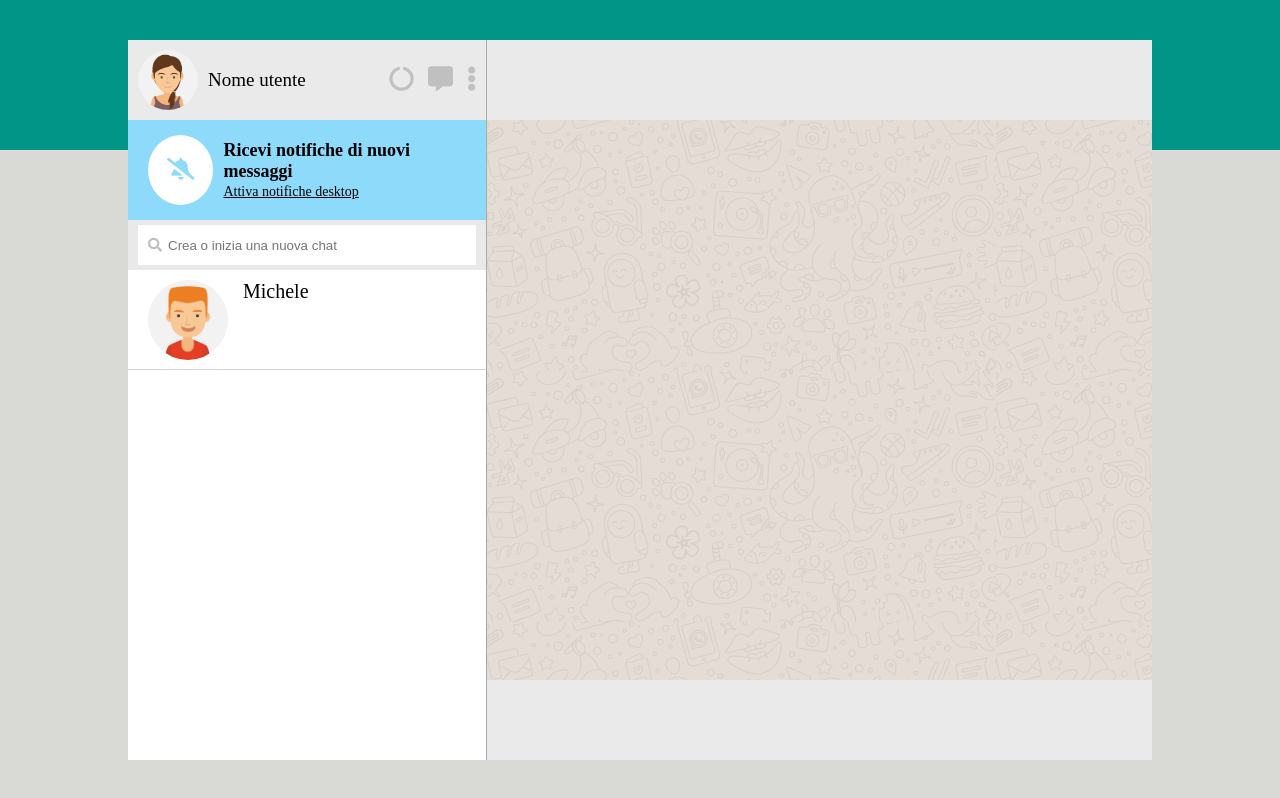
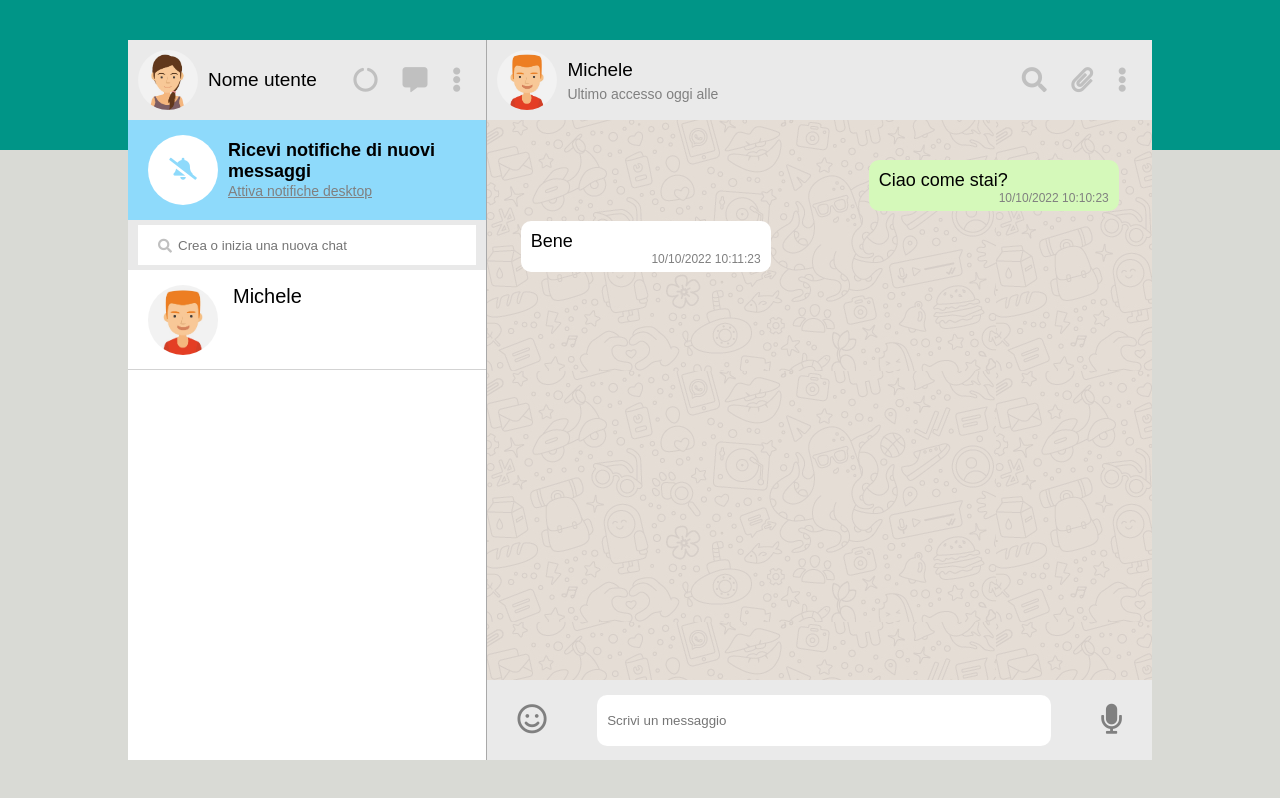
Before and after one commit to AlessioBottin/vue-boolzapp, a plain HTML site: page milestone 1/index.html in a window 1280 px wide. Drawn offline with nearby package versions, Linux system fonts and the light colour scheme.

Commit message:
right col done

```diff
--- a/milestone 1/css/style.css
+++ b/milestone 1/css/style.css
@@ -14,10 +14,14 @@ ul {
 }
 
 /* COMMON  */
+body {
+    font-family: Arial, Helvetica, sans-serif;
+}
+
 .icon {
     color: rgb(192, 192, 192);
     font-size: 25px;
-    margin-left: 10px;
+    margin-left: 20px;
 }
 
 .grey-background {
@@ -29,7 +33,7 @@ ul {
     height: 100vh;
     position: relative;
     overflow: hidden;
-    min-width: 956px;
+    min-width: 1222px;
 }
 
 /* Background */
@@ -57,6 +61,7 @@ ul {
     display: flex;
     flex-direction: row;
     overflow: hidden;
+    background-color: lightgray;
 }
 
 /* Left column  */
@@ -69,7 +74,7 @@ ul {
 /* User bar  */
 .user-bar {
     height: 80px;
-    padding: 10px;
+    padding: 10px 25px 10px 10px;
     display: flex;
     flex-direction: row;
     justify-content: space-between;
@@ -107,7 +112,7 @@ ul {
 }
 .notifications-bar span {
     height: 70px;
-    width: 70px;
+    min-width: 70px;
     border-radius: 50%;
     background-color: white;
     line-height: 70px;
@@ -122,7 +127,7 @@ ul {
 }
 
 .notifications-bar a {
-    color: black;
+    color: gray;
     font-size: 14px;
 }
 
@@ -140,7 +145,7 @@ ul {
     width: 100%;
     height: 40px;
     margin: auto;
-    padding: 0 10px 0 30px;
+    padding: 0 10px 0 40px;
     color: rgb(126, 126, 126);
 }
 
@@ -170,13 +175,13 @@ ul {
     height: 100px;
     display: flex;
     flex-direction: row;
-    padding: 10px 20px;
+    padding: 15px 20px;
     font-size: 20px;
     border-bottom: 1px solid lightgray;
 }
 
 .chat-list ul li img {
-    height: 80px;
+    height: 70px;
     border-radius: 50%;
     margin-right: 15px;
 }
@@ -190,15 +195,102 @@ ul {
 
 .contact-bar {
     height: 80px;
-    padding: 10px;
+    padding: 10px 25px 10px 10px;
+    display: flex;
+    flex-direction: row;
+    justify-content: space-between;
+    align-items: center;
 }
 
+.contact-info {
+    font-size: 19px;
+    display: flex;
+    flex-direction: row;
+}
+
+.contact-info span {
+    align-self: center;
+}
+
+.contact-info img {
+    border-radius: 50%;
+    height: 60px;
+    margin-right: 10px;
+}
+
+.contact-info .access {
+    color:gray;
+    font-size: 14px;
+    margin-top: 5px;
+}
+
+/* Chat  */
 .chat {
     height: calc(100% - 160px);
     background-image: url(../img/mine.jpg);
     overflow-y: auto;
 }
 
+.chat-container {
+    width: 90%;
+    margin: auto;
+    padding-top: 40px;
+    display: flex;
+    flex-direction: column;
+}
+
+.message {
+    margin-bottom: 10px;
+    min-width: 250px;
+    padding: 10px 2px 20px 10px;
+    border-radius: 10px;
+    max-width: 50%;
+    position: relative;
+}
+
+.message div {
+    font-size: 18px;
+}
+
+.message .time {
+    position: absolute;
+    right: 10px;
+    color: gray;
+    font-size: 12px;
+}
+
+.sent {
+    background-color: #d5f9ba;
+    align-self: flex-end;
+}
+
+.received {
+    background-color: white;
+    align-self: flex-start;
+}
+
+/* Input  */
 .input-bar {
     height: 80px;
+    display: flex;
+    flex-direction: row;
+    justify-content: space-between;
+    align-items: center;
+    padding: 10px 30px;
 }
+
+.input-bar span {
+    color: gray;
+    font-size: 30px;
+}
+
+.input-bar input {
+    width: 75%;
+    border: none;
+    padding: 18px 10px;
+    border-radius: 10px;
+}
+
+.input-bar input:focus {
+    outline: none;
+}
--- a/milestone 1/index.html
+++ b/milestone 1/index.html
@@ -80,19 +80,50 @@
                 <!-- Right column  -->
                 <div class="col-r">
 
-                    <!-- Contact info  -->
+                    <!-- Contact Bar  -->
                     <div class="contact-bar grey-background">
+
+                        <!-- Contact info  -->
+                        <div class="contact-info">
+                            <img src="img/avatar_1.jpg" alt="avatar_1">
+                            <span class="contact-txt">
+                                <p class="name">Michele</p>
+                                <p class="access">Ultimo accesso oggi alle</p>
+                            </span>
+                        </div>
+
+                        <!-- Buttons  -->
+                        <div class="bar-buttons">
+                            <span class="icon"><i class="fas fa-search"></i></span>
+                            <span class="icon"><i class="fas fa-paperclip"></i></span>
+                            <span class="icon"><i class="fas fa-ellipsis-v"></i></span>
+
+                        </div>
 
                     </div>
 
                     <!-- Chat  -->
                     <div class="chat">
+                        <div class="chat-container">
 
+                            <div class="message sent">
+                                <div>Ciao come stai?</div>
+                                <span class="time">10/10/2022 10:10:23</span>
+                            </div>
+
+                            <div class="message received">
+                                <div>Bene</div>
+                                <span class="time">10/10/2022 10:11:23</span>
+                            </div>
+
+                        </div>
                     </div>
 
                     <!-- Input bar  -->
                     <div class="input-bar grey-background">
-
+                        <span><i class="far fa-smile"></i></span>
+                        <input type="text" placeholder="Scrivi un messaggio">
+                        <span><i class="fas fa-microphone"></i></span>
                     </div>
 
                 </div>
```
